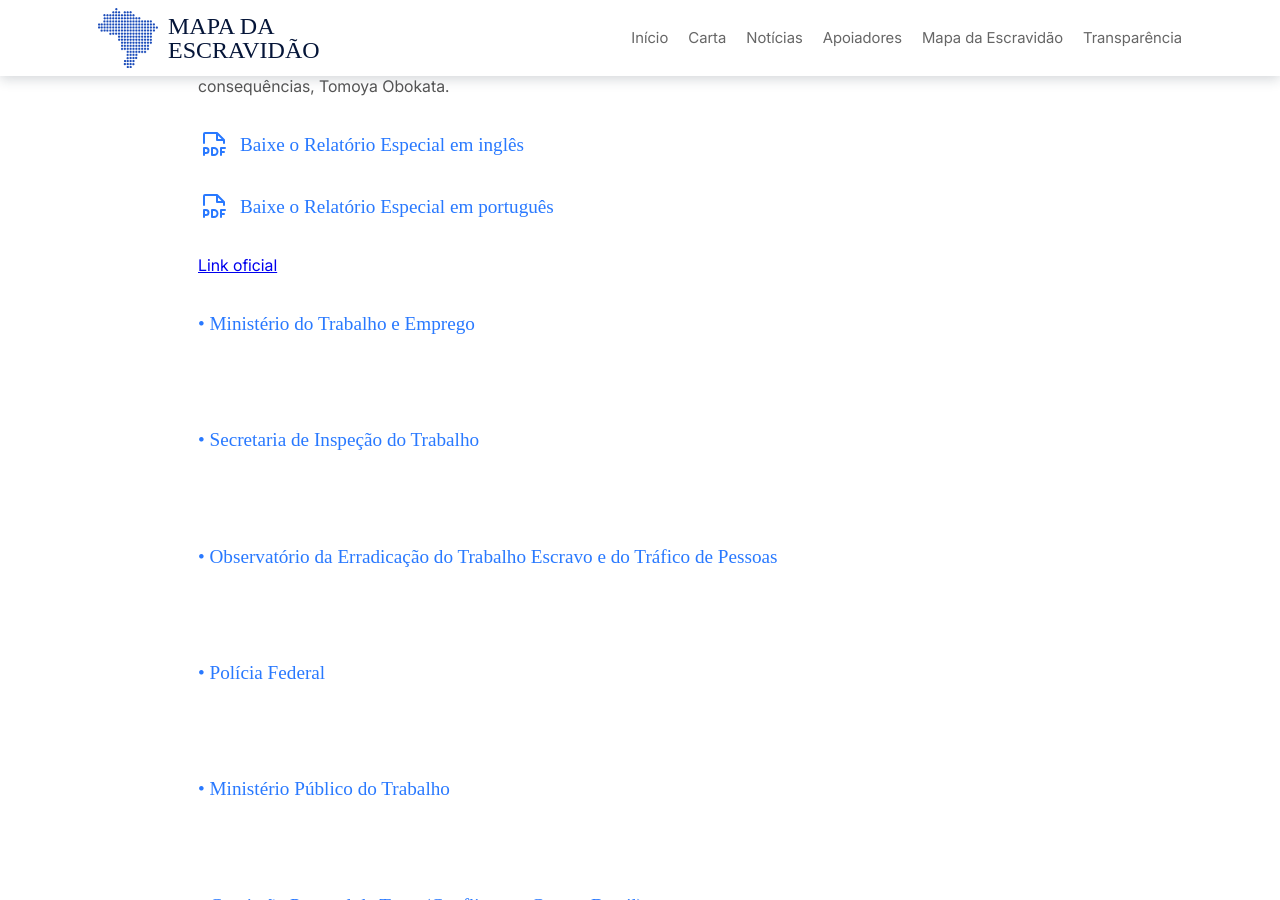
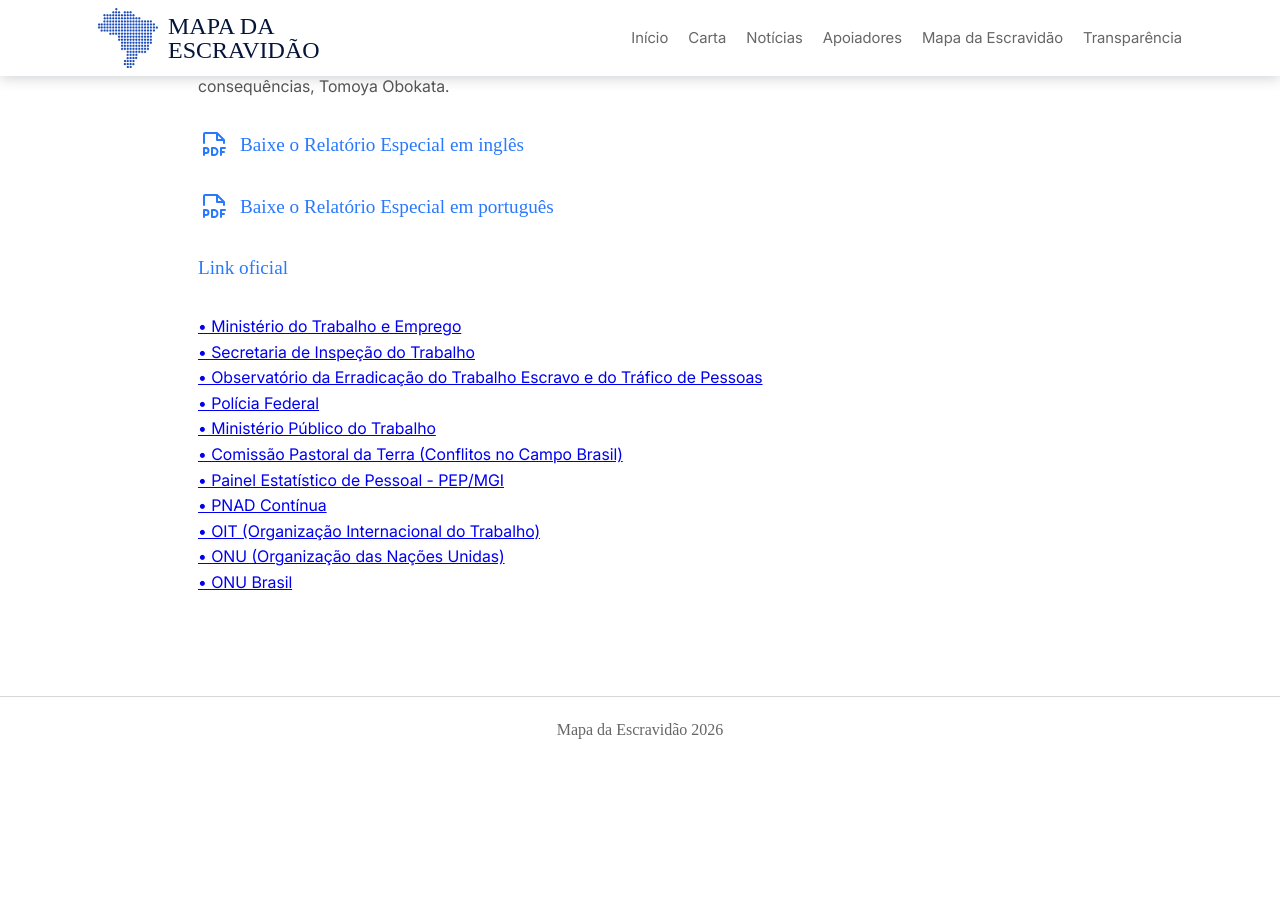
Before and after one commit to Landowski/mapa-escravidao, a Jekyll site: the page built from transparencia.html, in a window 1280 px wide and 900 px high, scrolled down 668 px. Built offline with Jekyll 4.4.1, drawn with Linux system fonts in a browser that asks for light colours; some web fonts are replaced; after the commit the page ends 1431 px from its top, so only the background shows below that.

Commit message:
Update transparencia.html

```diff
--- a/transparencia.html
+++ b/transparencia.html
@@ -39,30 +39,30 @@ permalink: /transparencia
                     Baixe o Relatório Especial em português
                 </a>
 
-                <a href="https://www.ohchr.org/en/documents/country-reports/ahrc6336add1-visit-brazil-report-special-rapporteur-contemporary-forms" target="_blank">Link oficial</a>
+                <a href="https://www.ohchr.org/en/documents/country-reports/ahrc6336add1-visit-brazil-report-special-rapporteur-contemporary-forms" target="_blank" class="todas-noticias">Link oficial</a>
 
                 <p>
-                        <a href="https://www.gov.br/trabalho-e-emprego/pt-br" target="_blank" class="todas-noticias">• Ministério do Trabalho e Emprego</a>
+                        <a href="https://www.gov.br/trabalho-e-emprego/pt-br" target="_blank">• Ministério do Trabalho e Emprego</a>
                         <br>
-                        <a href="https://www.gov.br/trabalho-e-emprego/pt-br/assuntos/inspecao-do-trabalho" target="_blank" class="todas-noticias">• Secretaria de Inspeção do Trabalho</a>
+                        <a href="https://www.gov.br/trabalho-e-emprego/pt-br/assuntos/inspecao-do-trabalho" target="_blank">• Secretaria de Inspeção do Trabalho</a>
                         <br>
-                        <a href="https://smartlab.mpt.mp.br/trabalhoescravo" target="_blank" class="todas-noticias">• Observatório da Erradicação do Trabalho Escravo e do Tráfico de Pessoas</a>
+                        <a href="https://smartlab.mpt.mp.br/trabalhoescravo" target="_blank">• Observatório da Erradicação do Trabalho Escravo e do Tráfico de Pessoas</a>
                         <br>
-                        <a href="https://www.gov.br/pf/pt-br" target="_blank" class="todas-noticias">• Polícia Federal</a>
+                        <a href="https://www.gov.br/pf/pt-br" target="_blank">• Polícia Federal</a>
                         <br>
-                        <a href="https://mpt.mp.br/" target="_blank" class="todas-noticias">• Ministério Público do Trabalho</a>
+                        <a href="https://mpt.mp.br/" target="_blank">• Ministério Público do Trabalho</a>
                         <br>
-                        <a href="https://cptnacional.org.br/caderno/conflitos-no-campo-brasil-2025/" target="_blank" class="todas-noticias">• Comissão Pastoral da Terra (Conflitos no Campo Brasil)</a>
+                        <a href="https://cptnacional.org.br/caderno/conflitos-no-campo-brasil-2025/" target="_blank">• Comissão Pastoral da Terra (Conflitos no Campo Brasil)</a>
                         <br>
-                        <a href="https://www.gov.br/servidor/pt-br/observatorio-de-pessoal-govbr/painel-estatistico-de-pessoal/" target="_blank" class="todas-noticias">• Painel Estatístico de Pessoal - PEP/MGI</a>
+                        <a href="https://www.gov.br/servidor/pt-br/observatorio-de-pessoal-govbr/painel-estatistico-de-pessoal/" target="_blank">• Painel Estatístico de Pessoal - PEP/MGI</a>
                         <br>
-                        <a href="https://www.ibge.gov.br/estatisticas/sociais/trabalho/17270-pnad-continua.html" target="_blank" class="todas-noticias">• PNAD Contínua</a>
+                        <a href="https://www.ibge.gov.br/estatisticas/sociais/trabalho/17270-pnad-continua.html" target="_blank">• PNAD Contínua</a>
                         <br>
-                        <a href="https://www.ilo.org/" target="_blank" class="todas-noticias">• OIT (Organização Internacional do Trabalho)</a>
+                        <a href="https://www.ilo.org/" target="_blank">• OIT (Organização Internacional do Trabalho)</a>
                         <br>
-                        <a href="https://www.un.org/pt/" target="_blank" class="todas-noticias">• ONU (Organização das Nações Unidas)</a>
+                        <a href="https://www.un.org/pt/" target="_blank">• ONU (Organização das Nações Unidas)</a>
                         <br>
-                        <a href="https://brasil.un.org/pt-br" target="_blank" class="todas-noticias">• ONU Brasil</a>
+                        <a href="https://brasil.un.org/pt-br" target="_blank">• ONU Brasil</a>
                 </p>
 
             </div>
```
